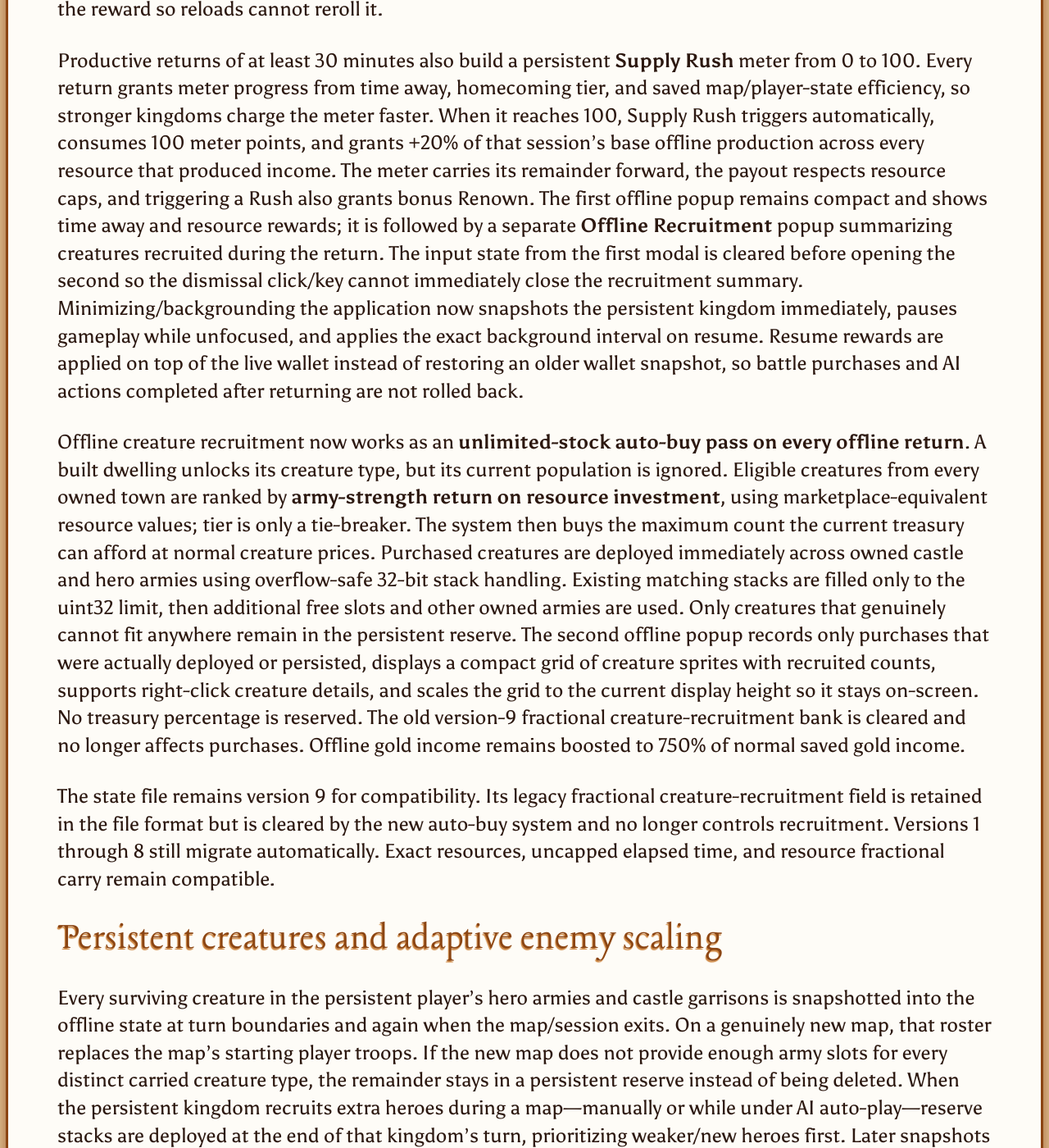
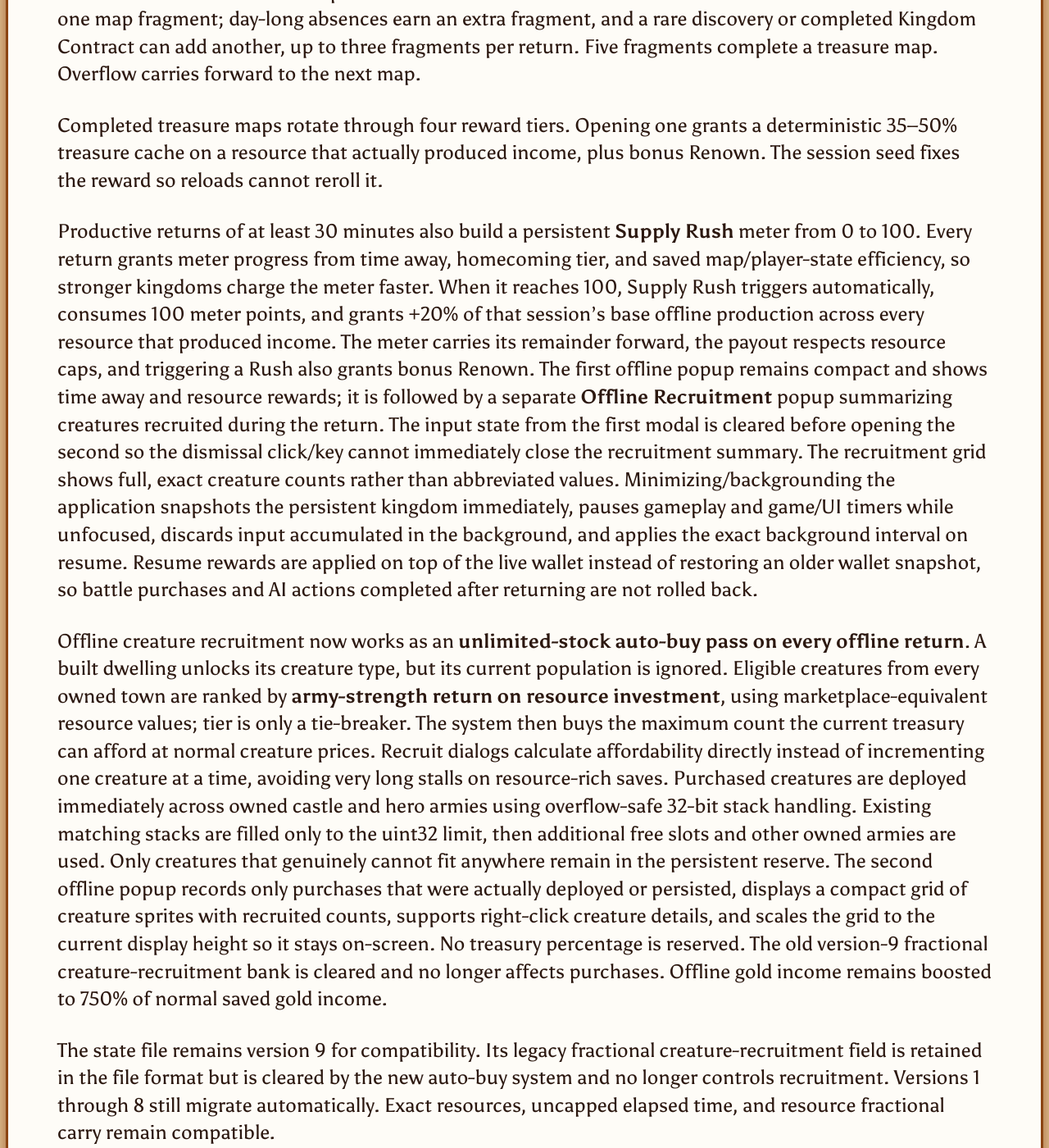
Before and after one commit to MattKoRn/fheroes2, a Jekyll site: the page built from docs/AUTO_PLAY_MANUAL_BATTLES_CHEAT.md, in a window 1280 px wide and 1400 px high, scrolled down 4332 px. Shown: the whole window at 82% size. Built offline with Jekyll 4.4.1, drawn with Linux system fonts in a browser that asks for light colours; our own code applies the rules of GitHub Pages for plain Markdown files; some of the changed text lies outside the part shown.

Commit message:
Document latest offline and auto-play fixes

```diff
--- a/docs/AUTO_PLAY_MANUAL_BATTLES_CHEAT.md
+++ b/docs/AUTO_PLAY_MANUAL_BATTLES_CHEAT.md
@@ -21,6 +21,7 @@ While an adventure map is active, press **F8**.
 - **Left-click while your auto-controlled hero is moving to pause/stop auto-play.** The current hero stops immediately, no more AI hero or castle tasks are scheduled for your side that turn, and manual control is restored cleanly for your next turn.
 - Press **F8** again to queue the same return to normal adventure-map control without clicking.
 - While F8 auto-play is active, the adventure-map camera follows only your auto-controlled side. Enemy and unrelated AI turns still happen, but they do not steal camera focus.
+- Battles involving your F8-controlled side are shown even when your kingdom is **defending during an enemy AI turn**. Those defensive battle summaries and post-battle notices use the same 5-second timed flow when no manual human side is participating.
 - The command is ignored while a battle is already open.
 
 The default hotkey is configurable through the normal fheroes2 hotkey file. Its legacy entry name remains **auto-play with manual battles** so existing hotkey files stay compatible.
@@ -34,6 +35,8 @@ This fork also keeps one exact persistent human-player resource wallet across ne
 Offline state is stored in the fheroes2 config directory as:
 
 `offline_progress.dat`
+
+Writes are transactional. If the primary snapshot is unusable after an interrupted save, recovery checks the fully written temporary snapshot before the older backup so the newest valid state is preferred.
 
 The file stores the last-seen Unix timestamp, exact resource counts, the last known daily income, per-resource fractional carry, and a snapshot of the player's map position. Offline time is not capped. The base resource mix still comes from the engine's real kingdom income, which already includes owned mines, settlements, hero Estates, resource artifacts, campaign bonuses, and player handicap. That income is then multiplied by a saved **offline state efficiency** based on owned castles, towns, heroes, mines, and artifacts, capped at 150%. Fractional carry is retained so repeated short offline sessions do not lose progress.
 
@@ -53,9 +56,9 @@ Offline returns now also feed a persistent **Treasure Hunt**. Productive absence
 
 Completed treasure maps rotate through four reward tiers. Opening one grants a deterministic 35–50% treasure cache on a resource that actually produced income, plus bonus Renown. The session seed fixes the reward so reloads cannot reroll it.
 
-Productive returns of at least 30 minutes also build a persistent **Supply Rush** meter from 0 to 100. Every return grants meter progress from time away, homecoming tier, and saved map/player-state efficiency, so stronger kingdoms charge the meter faster. When it reaches 100, Supply Rush triggers automatically, consumes 100 meter points, and grants +20% of that session's base offline production across every resource that produced income. The meter carries its remainder forward, the payout respects resource caps, and triggering a Rush also grants bonus Renown. The first offline popup remains compact and shows time away and resource rewards; it is followed by a separate **Offline Recruitment** popup summarizing creatures recruited during the return. The input state from the first modal is cleared before opening the second so the dismissal click/key cannot immediately close the recruitment summary. Minimizing/backgrounding the application now snapshots the persistent kingdom immediately, pauses gameplay while unfocused, and applies the exact background interval on resume. Resume rewards are applied on top of the live wallet instead of restoring an older wallet snapshot, so battle purchases and AI actions completed after returning are not rolled back.
+Productive returns of at least 30 minutes also build a persistent **Supply Rush** meter from 0 to 100. Every return grants meter progress from time away, homecoming tier, and saved map/player-state efficiency, so stronger kingdoms charge the meter faster. When it reaches 100, Supply Rush triggers automatically, consumes 100 meter points, and grants +20% of that session's base offline production across every resource that produced income. The meter carries its remainder forward, the payout respects resource caps, and triggering a Rush also grants bonus Renown. The first offline popup remains compact and shows time away and resource rewards; it is followed by a separate **Offline Recruitment** popup summarizing creatures recruited during the return. The input state from the first modal is cleared before opening the second so the dismissal click/key cannot immediately close the recruitment summary. The recruitment grid shows full, exact creature counts rather than abbreviated values. Minimizing/backgrounding the application snapshots the persistent kingdom immediately, pauses gameplay and game/UI timers while unfocused, discards input accumulated in the background, and applies the exact background interval on resume. Resume rewards are applied on top of the live wallet instead of restoring an older wallet snapshot, so battle purchases and AI actions completed after returning are not rolled back.
 
-Offline creature recruitment now works as an **unlimited-stock auto-buy pass on every offline return**. A built dwelling unlocks its creature type, but its current population is ignored. Eligible creatures from every owned town are ranked by **army-strength return on resource investment**, using marketplace-equivalent resource values; tier is only a tie-breaker. The system then buys the maximum count the current treasury can afford at normal creature prices. Purchased creatures are deployed immediately across owned castle and hero armies using overflow-safe 32-bit stack handling. Existing matching stacks are filled only to the uint32 limit, then additional free slots and other owned armies are used. Only creatures that genuinely cannot fit anywhere remain in the persistent reserve. The second offline popup records only purchases that were actually deployed or persisted, displays a compact grid of creature sprites with recruited counts, supports right-click creature details, and scales the grid to the current display height so it stays on-screen. No treasury percentage is reserved. The old version-9 fractional creature-recruitment bank is cleared and no longer affects purchases. Offline gold income remains boosted to 750% of normal saved gold income.
+Offline creature recruitment now works as an **unlimited-stock auto-buy pass on every offline return**. A built dwelling unlocks its creature type, but its current population is ignored. Eligible creatures from every owned town are ranked by **army-strength return on resource investment**, using marketplace-equivalent resource values; tier is only a tie-breaker. The system then buys the maximum count the current treasury can afford at normal creature prices. Recruit dialogs calculate affordability directly instead of incrementing one creature at a time, avoiding very long stalls on resource-rich saves. Purchased creatures are deployed immediately across owned castle and hero armies using overflow-safe 32-bit stack handling. Existing matching stacks are filled only to the uint32 limit, then additional free slots and other owned armies are used. Only creatures that genuinely cannot fit anywhere remain in the persistent reserve. The second offline popup records only purchases that were actually deployed or persisted, displays a compact grid of creature sprites with recruited counts, supports right-click creature details, and scales the grid to the current display height so it stays on-screen. No treasury percentage is reserved. The old version-9 fractional creature-recruitment bank is cleared and no longer affects purchases. Offline gold income remains boosted to 750% of normal saved gold income.
 
 The state file remains version 9 for compatibility. Its legacy fractional creature-recruitment field is retained in the file format but is cleared by the new auto-buy system and no longer controls recruitment. Versions 1 through 8 still migrate automatically. Exact resources, uncapped elapsed time, and resource fractional carry remain compatible.
 
```
